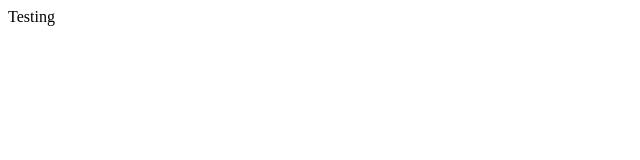
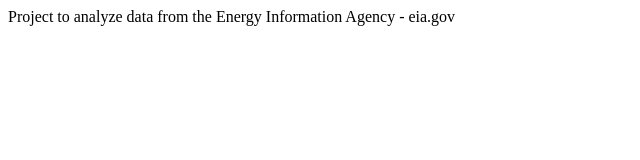
Before and after one commit to kwekuwade/EIA, a plain HTML site: page index.html in a window 1280 px wide. Shown: the whole page, without its empty margins (0-640 px from the left). Drawn offline with Linux system fonts and the light colour scheme.

Commit message:
Update index.html

```diff
--- a/index.html
+++ b/index.html
@@ -1,5 +1,7 @@
 <html>
+  <head>
+  </head>
   <body>
-    Testing
+    Project to analyze data from the Energy Information Agency - eia.gov
   </body>
 </html>
```
